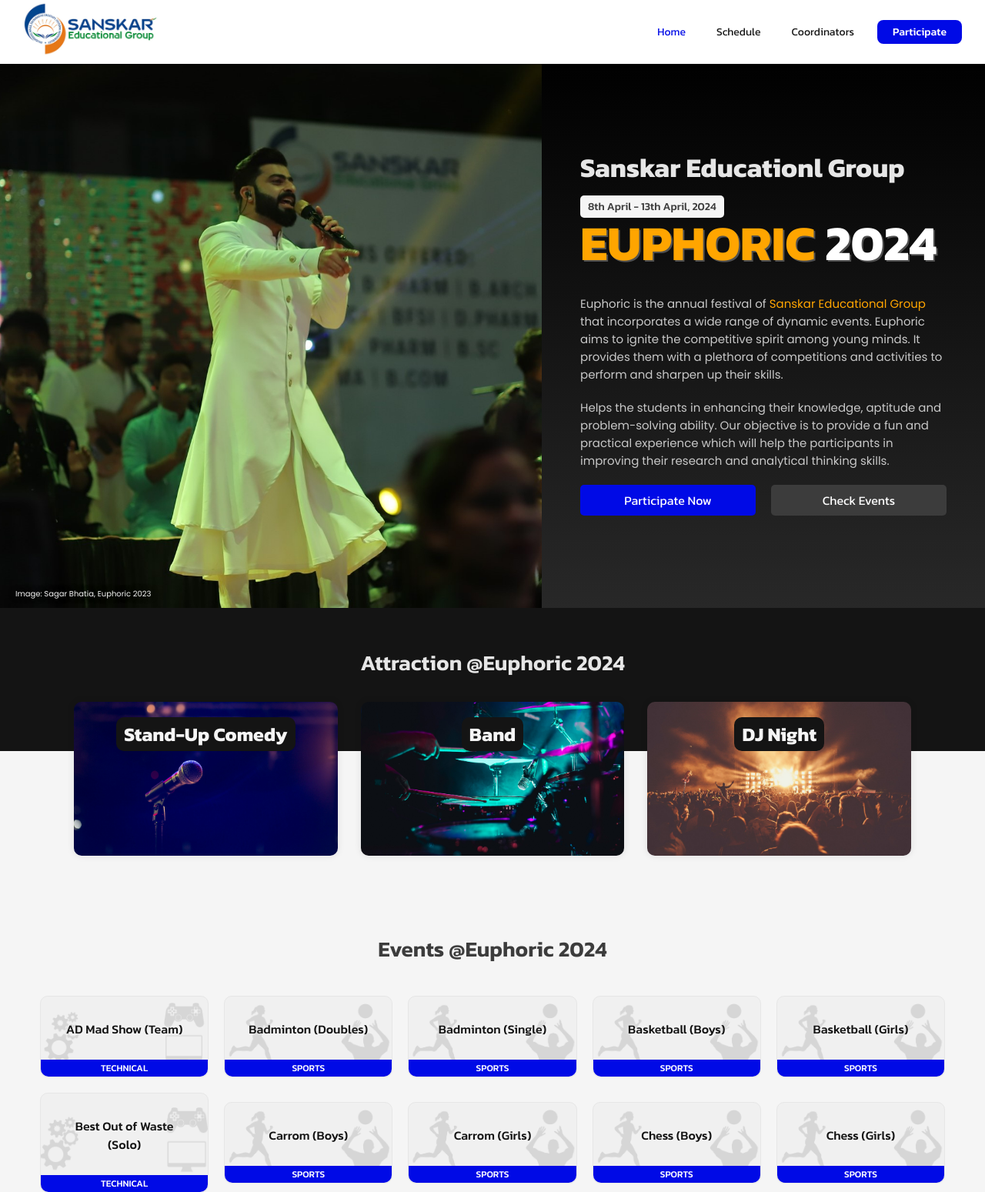
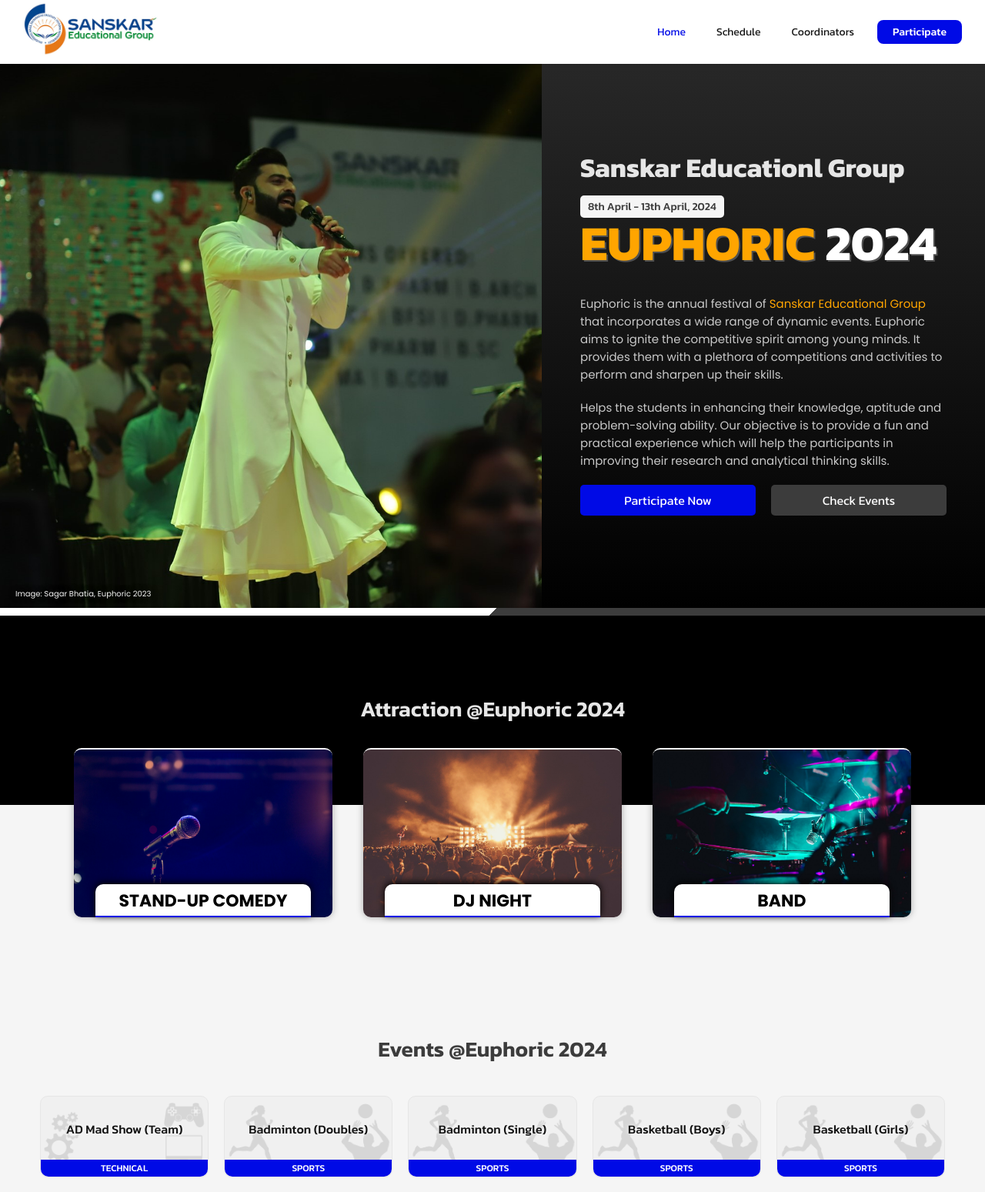
Before and after one commit to Nageshwar-stp/blade, a Django app: page / in a window 1280 px wide. Shown: the top 1549 px of the page at 77% size. Run offline with Django 5.2, Linux system fonts and the light colour scheme; data comes from the database, SQL or seed files in the repository.

Commit message:
Added: key-highlights

```diff
--- a/main/static/main/css/home.css
+++ b/main/static/main/css/home.css
@@ -30,7 +30,7 @@
 .cover-text-section {
     padding: 80px 50px;
     background: black;
-    background: linear-gradient(to bottom, black, rgb(40, 40, 40));
+    background: linear-gradient(to top, black, rgb(40, 40, 40));
     width: 45%;
     color: var(--bg);
     height: 100%;
@@ -355,9 +355,9 @@
     flex-direction: column;
     gap: 30px;
     align-items: center;
-    padding: 50px 0px;
+    padding: 100px 0px;
     background: var(--text);
-    background: linear-gradient(to bottom, var(--text) 50%, var(--bg) 50%);
+    background: linear-gradient(to bottom, black 50%, var(--bg) 50%);
     color: var(--bg);
 }
 
@@ -374,7 +374,7 @@
     display: flex;
     align-items: center;
     justify-content: center;
-    gap: 30px;
+    gap: 40px;
 }
 
 .key-card {
@@ -383,22 +383,32 @@
     background: var(--bg);
     text-align: center;
     border-radius: 10px;
-    min-height: 200px;
+    min-height: 220px;
     display: flex;
     flex-direction: column;
     align-items: center;
     justify-content: flex-start;
-    box-shadow: 0px 0px 10px rgb(0, 0, 0, 0.1);
+    box-shadow: 0px 0px 10px rgb(0, 0, 0, 0.3);
+    border-top: 2px solid var(--bg);
     display: flex;
+    position: relative;
+    user-select: none;
 }
 
 .key-card h1 {
-    font-size: 25px;
-    font-family: "Kanit";
-    color: var(--bg);
-    background: var(--text);
-    border-radius: 10px;
-    padding: 3px 10px;
+    font-size: 22px;
+    font-family: "Poppins";
+    text-transform: uppercase;
+    color: black;
+    background: white;
+    backdrop-filter: blur(2px);
+    border-radius: 10px 10px 0px 0px;
+    width: 280px;
+    padding: 5px 10px 3px 10px;
+    border-bottom: 2px solid var(--primary);
+    position: absolute;
+    box-shadow: 0px -2px 10px black;
+    bottom: 0px;
 }
 
 #key-card-1 {
@@ -418,3 +428,39 @@
     background-position: center;
     background-size: cover;
 }
+
+@media (max-width: 1100px) {
+    .key-card {
+        min-height: 150px;
+    }
+
+    .key-card h1 {
+        font-size: 16px;
+        width: 200px;
+        padding: 5px;
+    }
+}
+
+@media (max-width: 850px) {
+    .key-section {
+        background: black;
+        padding: 40px 0px;
+    }
+
+    .key-wrapper {
+        flex-direction: column;
+        gap: 20px;
+    }
+}
+
+@media (max-width: 600px) {
+    .key-header {
+        font-size: 22px;
+    }
+}
+
+.div-breaker {
+    width: 100%;
+    height: 10px;
+    background: linear-gradient(-45deg, var(--text-dull) 50%, white 50%);
+}
--- a/main/templates/main/home.html
+++ b/main/templates/main/home.html
@@ -35,17 +35,18 @@
         </div>
     </div>
 </section>
+<div class="div-breaker"></div>
 <section class="key-section">
     <h3 class="key-header">Attraction @Euphoric 2024</h3>
     <div class="key-wrapper">
         <div class="key-card" id="key-card-1">
             <h1>Stand-Up Comedy</h1>
         </div>
+        <div class="key-card" id="key-card-3">
+            <h1>DJ Night</h1>
+        </div>
         <div class="key-card" id="key-card-2">
             <h1>Band</h1>
-        </div>
-        <div class="key-card" id="key-card-3">
-            <h1>DJ Night</h1>
         </div>
     </div>
 </section>
```
